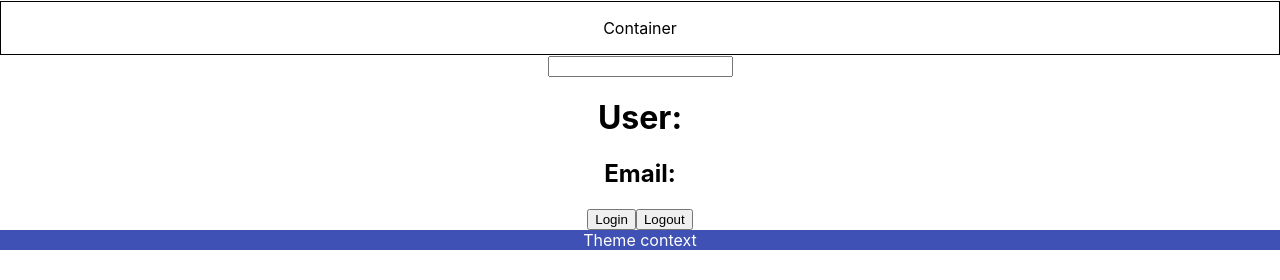
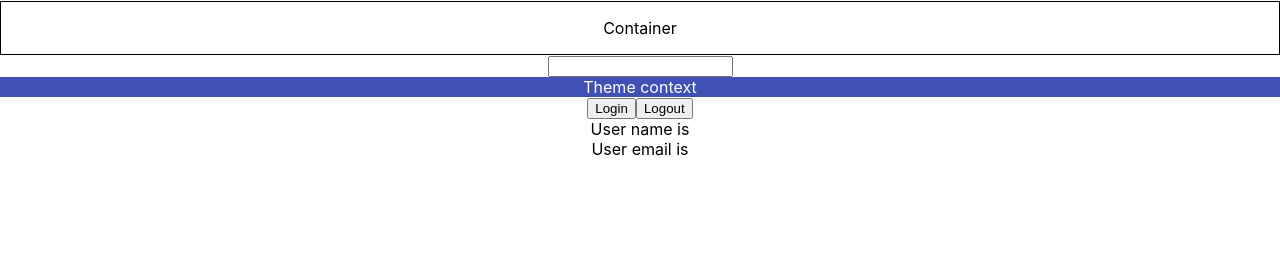
Before and after one commit to ylmgrbzz/React-TypeScript-Tutorial, a React (Create React App) app: page / in a window 1280 px wide. Shown: the part 408-688 px from the top of the page. Built offline with nearby package versions, Linux system fonts and the light colour scheme.

Commit message:
Refactor User component in App.tsx to use UserContext

```diff
--- a/src/App.tsx
+++ b/src/App.tsx
@@ -10,9 +10,11 @@
 import Button from "./components/Button";
 import Input from "./components/Input";
 import Container from "./components/Container";
-import User from "./components/User";
+// import User from "./components/User";
 import { Box } from "./context/Box";
 import { ThemeContextProvider } from "./context/ThemeContext";
+import { UserContextProvider } from "./context/UserContext";
+import { User } from "./context/User";
 
 function App() {
   const person = {
@@ -54,10 +56,13 @@
         value=""
         handleChange={(event) => console.log(event.target.value)}
       />
-      <User name="Yalım Gürbüz" email="ylmgrbz@gmail.com" />
+      {/*   <User name="Yalım Gürbüz" email="ylmgrbz@gmail.com" /> */}
       <ThemeContextProvider>
         <Box />
       </ThemeContextProvider>
+      <UserContextProvider>
+        <User />
+      </UserContextProvider>
     </div>
   );
 }
--- /dev/null
+++ b/src/context/User.tsx
@@ -0,0 +1,29 @@
+import { useContext } from "react";
+import { UserContext } from "./UserContext";
+
+export const User = () => {
+  const userContext = useContext(UserContext);
+  const handleLogin = () => {
+    // if (userContext) {
+    userContext.setUser({
+      name: "Vishwas",
+      email: "asd@asd.com",
+    });
+    // }
+  };
+  const handleLogout = () => {
+    // if (userContext) {
+    userContext.setUser(null);
+    // }
+  };
+  return (
+    <div>
+      <button onClick={handleLogin}>Login</button>
+      <button onClick={handleLogout}>Logout</button>
+      <div>User name is {userContext.user?.name}</div>
+      <div>User email is {userContext.user?.email}</div>
+      {/* <div>User name is {userContext?.user?.name}</div>
+      <div>User email is {userContext?.user?.email}</div> */}
+    </div>
+  );
+};
--- /dev/null
+++ b/src/context/UserContext.tsx
@@ -0,0 +1,26 @@
+import React, { useState, createContext } from "react";
+
+type AuthUser = {
+  name: string;
+  email: string;
+};
+
+type UserContextType = {
+  user: AuthUser | null;
+  setUser: React.Dispatch<React.SetStateAction<AuthUser | null>>;
+};
+
+type UserContextProviderProps = {
+  children: React.ReactNode;
+};
+
+export const UserContext = createContext({} as UserContextType);
+
+export const UserContextProvider = ({ children }: UserContextProviderProps) => {
+  const [user, setUser] = useState<AuthUser | null>(null);
+  return (
+    <UserContext.Provider value={{ user, setUser }}>
+      {children}
+    </UserContext.Provider>
+  );
+};
```
